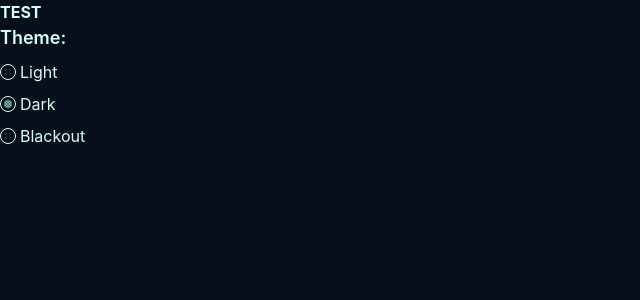
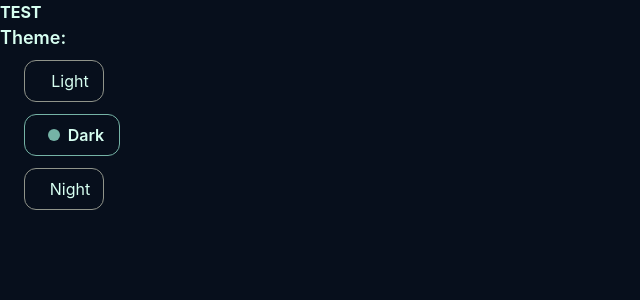
Before and after one commit to AtanasovCode/atanasov-wiki, a React (Vite) app: page / in a window 1280 px wide. Shown: the top 300 px of the page, without its empty margins (0-640 px from the left). Built offline with nearby package versions, Linux system fonts and the light colour scheme.

Commit message:
improve theme select & improve animations

```diff
--- a/src/App.tsx
+++ b/src/App.tsx
@@ -2,7 +2,7 @@ import { useWikiStore } from "./useWikiStore";
 import clsx from "clsx";
 import { useEffect } from "react";
 
-import ThemeToggle from "./components/ThemeToggle";
+import ThemeToggle from "./components/theme/ThemeToggle";
 
 
 const App = () => {
@@ -11,7 +11,7 @@ const App = () => {
 
 
   useEffect(() => {
-    document.documentElement.classList.remove("dark", "blackout");
+    document.documentElement.classList.remove("dark", "night");
 
     if (theme !== "light") {
       document.documentElement.classList.add(theme);
--- a/src/components/ThemeSelect.tsx
+++ /dev/null
@@ -1,37 +0,0 @@
-import { useWikiStore } from "../useWikiStore";
-import clsx from "clsx";
-
-
-interface ThemeSelectProps {
-    themeName: string
-    themeValue: string
-}
-
-
-const ThemeSelect = ({ themeName, themeValue }: ThemeSelectProps) => {
-
-    const { theme, setTheme } = useWikiStore()
-
-
-    return (
-        <div
-            className="flex gap-1 items-center justify-center cursor-pointer"
-            onClick={() => setTheme(themeValue)}
-        >
-            <div className={clsx(
-                "w-4 aspect-square border rounded-full flex items-center justify-center",
-                "animate-slide-down",
-                theme != themeValue && "border-text"
-            )}>
-                {
-                    theme == themeValue && <div className="w-[60%] aspect-square rounded-full bg-accent animate-slide-down"></div>
-                }
-            </div>
-            <div>
-                {themeName}
-            </div>
-        </div>
-    );
-};
-
-export default ThemeSelect;
--- /dev/null
+++ b/src/components/theme/ThemeSelect.tsx
@@ -0,0 +1,40 @@
+import { useWikiStore } from "../../useWikiStore";
+import clsx from "clsx";
+
+
+interface ThemeSelectProps {
+    themeName: string
+    themeValue: string
+}
+
+
+const ThemeSelect = ({ themeName, themeValue }: ThemeSelectProps) => {
+
+    const { theme, setTheme } = useWikiStore()
+
+
+    return (
+        <div
+            className={clsx(
+                "flex items-center justify-center cursor-pointer border",
+                "p-2 rounded-xl font-sm transition-all duration-300",
+                theme == themeValue ? "border-accent w-24 font-semibold" : "border-secondary w-20",
+            )}
+            onClick={() => setTheme(themeValue)}
+        >
+            <div
+                className={clsx(
+                    "w-3 aspect-square rounded-full bg-accent transition-transform duration-200",
+                    theme === themeValue ? "scale-100 mx-2" : "scale-0 mx-0"
+                )}
+            >
+
+            </div>
+            <div>
+                {themeName}
+            </div>
+        </div>
+    );
+};
+
+export default ThemeSelect;
--- a/src/components/ThemeToggle.tsx
+++ b/src/components/theme/ThemeToggle.tsx
@@ -2,7 +2,7 @@ import ThemeSelect from "./ThemeSelect"
 
 interface ThemeOptions {
     name: string
-    value: "light" | "dark" | "blackout"
+    value: "light" | "dark" | "night"
 }
 
 
@@ -19,19 +19,21 @@ const ThemeToggle = () => {
             value: "dark"
         },
         {
-            name: "Blackout",
-            value: "blackout"
+            name: "Night",
+            value: "night"
         }
     ]
 
     return (
         <div className="flex items-start justify-start flex-col gap-2">
-            <div className="font-semibold text-lg">Theme:</div>
-            <div className="flex flex-col items-start justify-start gap-2">
+            <div className="font-semibold text-lg">
+                Theme:
+            </div>
+            <div className="flex flex-col items-start justify-start gap-3 pl-6">
                 {
                     themes.map((t) => {
                         return (
-                            <ThemeSelect themeName={t.name} themeValue={t.value} />
+                            <ThemeSelect key={t.value} themeName={t.name} themeValue={t.value} />
                         );
                     })
                 }
--- a/src/index.css
+++ b/src/index.css
@@ -12,15 +12,15 @@
     /* ------------------------------------ Shared */
     --color-graphene: #2B2C28;
 
-    --animate-slide-down: slide-down 0.2s ease-in;
+    --animate-slide-in: slide-in 0.2s ease-in-out;
 
-    @keyframes slide-down {
+    @keyframes slide-in {
         from {
-            transform: translateY(-100%);
+            transform: translateX(-200%);
             opacity: 0;
         }
         to {
-            transform: translateY(0);
+            transform: translateX(0);
             opacity: 100;
         }
     }
@@ -33,23 +33,23 @@
     --text-color: #1E293B;
     --primary: #0A4DDB;
     --secondary: #CBD5E1;
-    --accent: #4E8B80;
+    --accent: #75b3a6;
 }
 
     /* ------------------------------------ Dark Theme */
 .dark {
     --color-bg: #070f1c;
     --text-color: #d7fff1;
-    --primary: #072ac8;
-    --secondary: #53564e;
-    --accent: #60968A;
+    --primary: #53564e;
+    --secondary: #90948a;
+    --accent: #75b3a6;
 }
 
     /* ------------------------------------ Pure Contrast */
-.blackout {
+.night {
     --color-bg: #000000;
     --text-color: #ffffff;
     --primary: #072ac8;
-    --secondary: #53564e;
-    --accent: #60968A;
+    --secondary: #90948a;
+    --accent: #75b3a6;
 }
```
